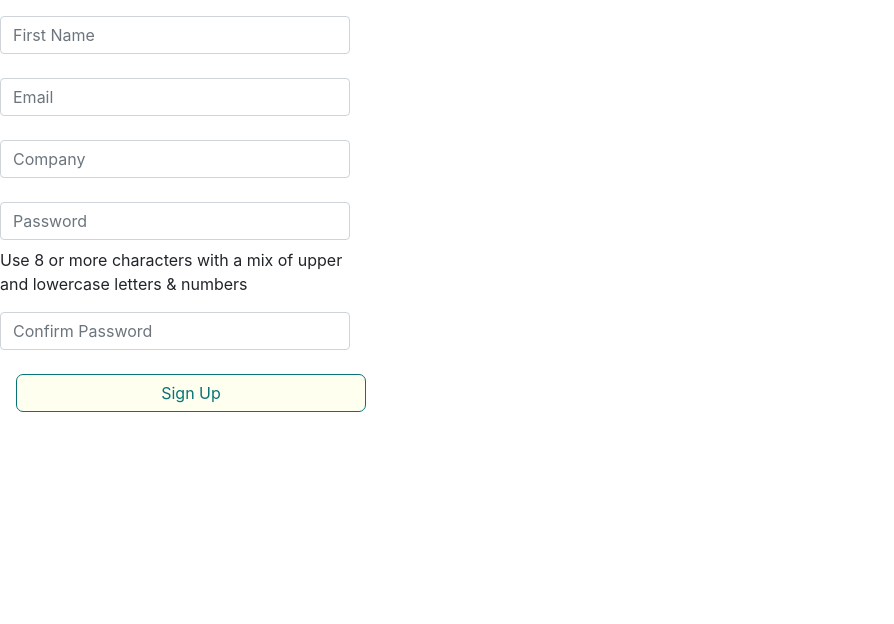
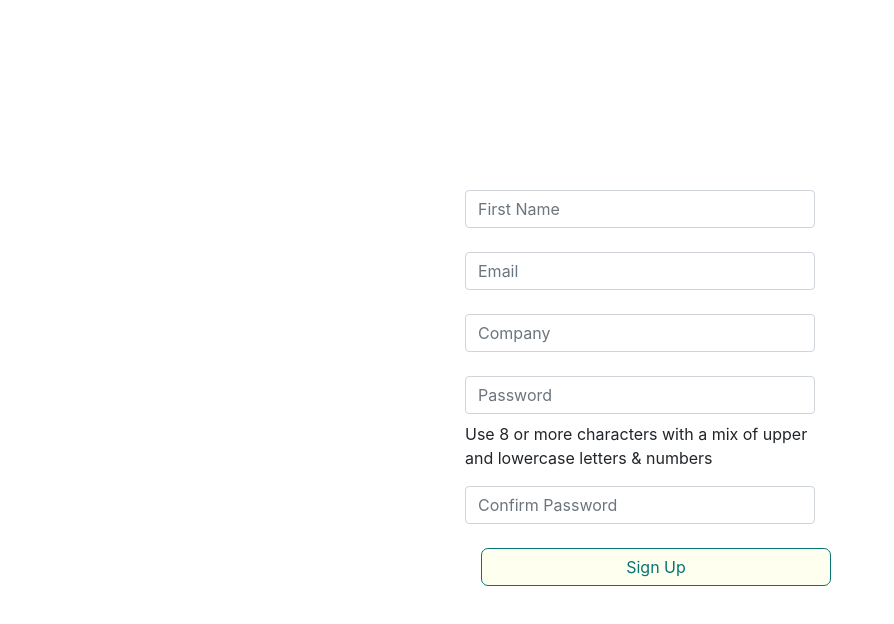
Before and after one commit to cerise-at/how_many_trees, a React (Create React App) app in the folder client/: page /auth/register in a window 1280 px wide. Shown: the top 624 px of the page, without its empty margins (0-894 px from the left). Built offline with nearby package versions, Linux system fonts and the light colour scheme.

Commit message:
fixed positioning of signup form

```diff
--- a/client/src/components/RegisterForm/index.js
+++ b/client/src/components/RegisterForm/index.js
@@ -39,7 +39,7 @@ function RegisterForm({ login }) {
     };
 
     return (
-        <section id="register-form" className="d-flex flex-row">
+        <section id="register-form" className="d-flex vh-100 justify-content-center align-items-center">
 
             <form onSubmit={register} className="d-flex flex-column">
 
```
